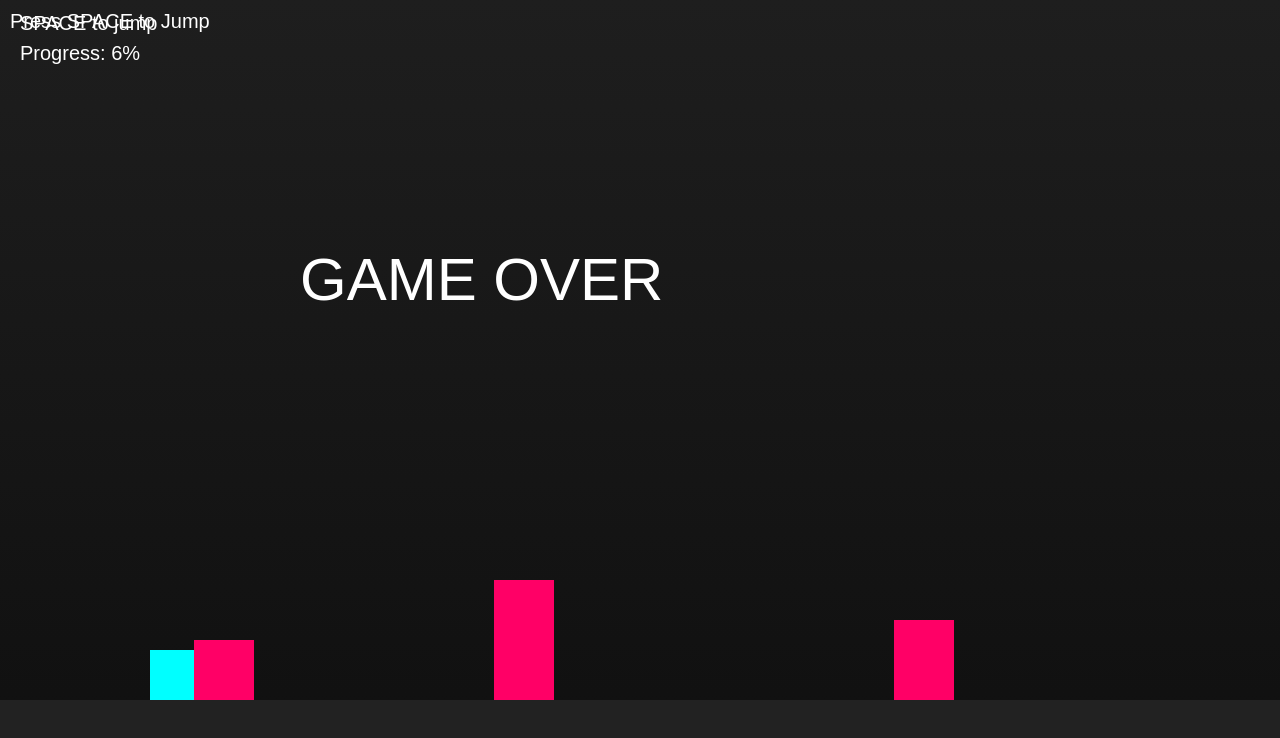
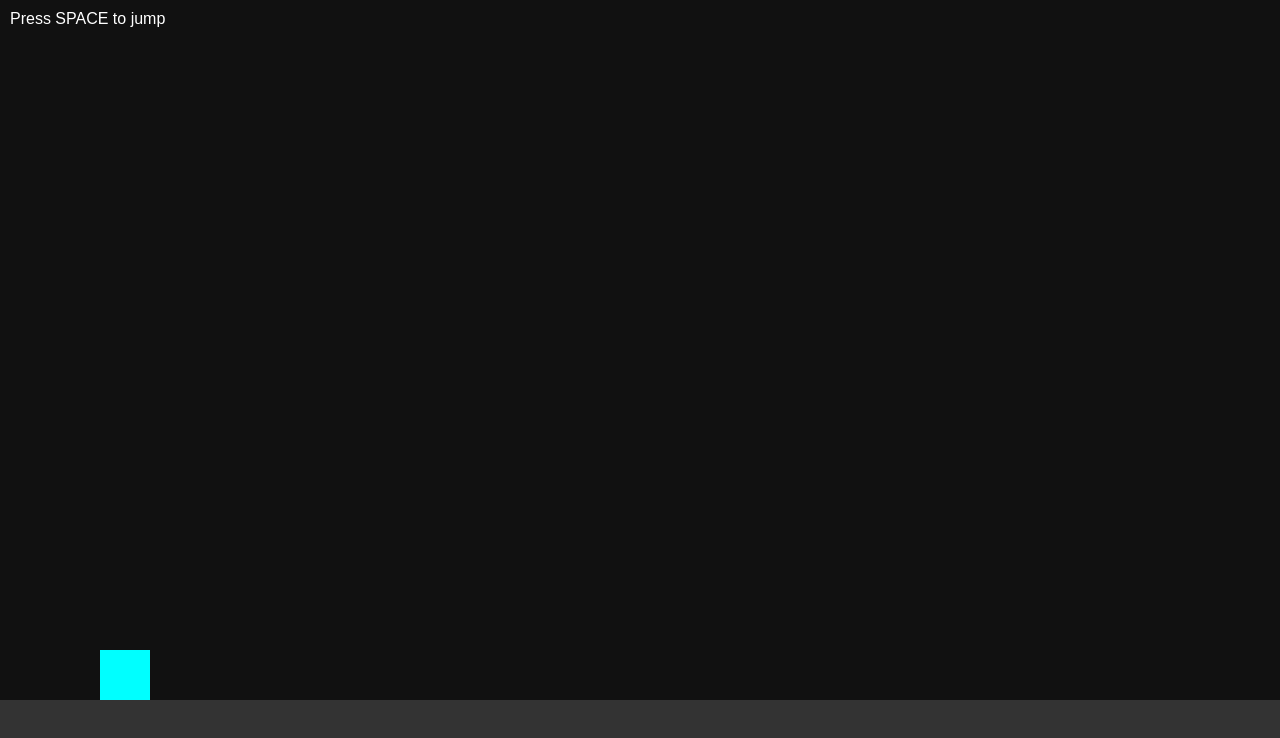
Before and after one commit to ElHando/GD, a plain HTML site: page index2.html in a window 1280 px wide. Drawn offline with Linux system fonts and the light colour scheme.

Commit message:
Update index2.html

```diff
--- a/index2.html
+++ b/index2.html
@@ -1,102 +1,61 @@
 <!DOCTYPE html>
-<html lang="en">
+<html>
 <head>
 <meta charset="UTF-8">
-<meta name="viewport" content="width=device-width, initial-scale=1.0">
-<title>Geometry Dash Style Game</title>
+<title>Geometry Dash Test</title>
 <style>
-    body {
+html, body {
     margin: 0;
+    padding: 0;
     overflow: hidden;
     background: #111;
-        font-family: Arial, sans-serif;
 }
-
 canvas {
     display: block;
-        background: linear-gradient(#1e1e1e, #0f0f0f);
 }
-
 #ui {
     position: absolute;
     top: 10px;
     left: 10px;
     color: white;
-        z-index: 10;
-        font-size: 20px;
+    font-family: Arial;
 }
 </style>
 </head>
+
 <body>
-<div id="ui">Press SPACE to Jump</div>
+<div id="ui">Press SPACE to jump</div>
 <canvas id="game"></canvas>
 
 <script>
 const canvas = document.getElementById("game");
 const ctx = canvas.getContext("2d");
 
-const gravity = 0.8;
-const jumpForce = -14;
-const groundHeight = 100;
-
-let gameSpeed = 6;
-let cameraX = 0;
-let gameOver = false;
-let win = false;
-
-const player = {
-    x: 150,
-    y: 0,
-    width: 50,
-    height: 50,
-    velocityY: 0,
-    grounded: false,
-    rotation: 0
-};
-
-const levelLength = 5000;
-
-const obstacles = [
-    {x: 500, width: 60, height: 60},
-    {x: 800, width: 60, height: 120},
-    {x: 1200, width: 60, height: 80},
-    {x: 1600, width: 60, height: 160},
-    {x: 2000, width: 60, height: 60},
-    {x: 2400, width: 60, height: 140},
-    {x: 2800, width: 60, height: 80},
-    {x: 3300, width: 60, height: 180},
-    {x: 3800, width: 60, height: 100},
-    {x: 4300, width: 60, height: 200}
-];
-
 function resize() {
     canvas.width = window.innerWidth;
     canvas.height = window.innerHeight;
+}
+window.addEventListener("resize", resize);
+resize();
 
-    player.y = canvas.height - groundHeight - player.height;
-}
+let player = {
+    x: 100,
+    y: 100,
+    vy: 0,
+    size: 50,
+    grounded: false
+};
 
-window.addEventListener("resize", resize);
-window.addEventListener("load", () => {
-    resize();
-    gameLoop();
-});
+const gravity = 0.8;
+const jumpPower = -15;
 
-function resetGame() {
-    cameraX = 0;
-    gameOver = false;
-    win = false;
-    player.velocityY = 0;
-    player.y = canvas.height - groundHeight - player.height;
-}
+let groundY = canvas.height - 100;
 
 function jump() {
-    if ((player.grounded || player.y >= canvas.height - groundHeight - player.height) && !gameOver && !win) {
-        player.velocityY = jumpForce;
+    if (player.grounded) {
+        player.vy = jumpPower;
         player.grounded = false;
     }
-
-    if (gameOver || win) resetGame();
 }
 
 window.addEventListener("keydown", e => {
@@ -106,81 +65,38 @@ window.addEventListener("keydown", e => {
 window.addEventListener("mousedown", jump);
 
 function update() {
-    if (gameOver || win) return;
+    groundY = canvas.height - 100;
 
-    cameraX += gameSpeed;
+    player.vy += gravity;
+    player.y += player.vy;
 
-    player.velocityY += gravity;
-    player.y += player.velocityY;
-
-    const groundY = canvas.height - groundHeight - player.height;
-
-    if (player.y >= groundY) {
-        player.y = groundY;
-        player.velocityY = 0;
+    if (player.y + player.size >= groundY) {
+        player.y = groundY - player.size;
+        player.vy = 0;
         player.grounded = true;
     }
-
-    for (let obs of obstacles) {
-        const ox = obs.x - cameraX;
-        const oy = canvas.height - groundHeight - obs.height;
-
-        if (
-            player.x < ox + obs.width &&
-            player.x + player.width > ox &&
-            player.y < oy + obs.height &&
-            player.y + player.height > oy
-        ) {
-            gameOver = true;
-        }
-    }
-
-    if (cameraX > levelLength) win = true;
 }
 
 function draw() {
     ctx.clearRect(0, 0, canvas.width, canvas.height);
 
     // ground
-    ctx.fillStyle = "#222";
-    ctx.fillRect(0, canvas.height - groundHeight, canvas.width, groundHeight);
+    ctx.fillStyle = "#333";
+    ctx.fillRect(0, groundY, canvas.width, 100);
 
     // player
     ctx.fillStyle = "#00ffff";
-    ctx.fillRect(player.x, player.y, player.width, player.height);
-
-    // obstacles
-    ctx.fillStyle = "#ff0066";
-    for (let obs of obstacles) {
-        const x = obs.x - cameraX;
-        const y = canvas.height - groundHeight - obs.height;
-        ctx.fillRect(x, y, obs.width, obs.height);
+    ctx.fillRect(player.x, player.y, player.size, player.size);
 }
 
-    // UI
-    ctx.fillStyle = "white";
-    ctx.font = "20px Arial";
-    ctx.fillText("SPACE to jump", 20, 30);
-
-    const percent = Math.min((cameraX / levelLength) * 100, 100);
-    ctx.fillText("Progress: " + Math.floor(percent) + "%", 20, 60);
-
-    if (gameOver) {
-        ctx.font = "60px Arial";
-        ctx.fillText("GAME OVER", 300, 300);
+function loop() {
+    update();
+    draw();
+    requestAnimationFrame(loop);
 }
 
-    if (win) {
-        ctx.font = "60px Arial";
-        ctx.fillText("YOU WIN!", 300, 300);
-    }
-}
+loop();
+</script>
 
-function gameLoop() {
-    update();
-    draw();
-    requestAnimationFrame(gameLoop);
-}
-</script>
 </body>
 </html>
```
Lines whose indentation alone changed are shown as unchanged.
